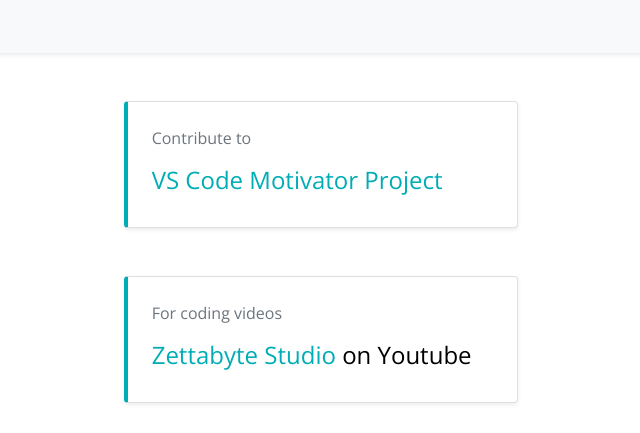
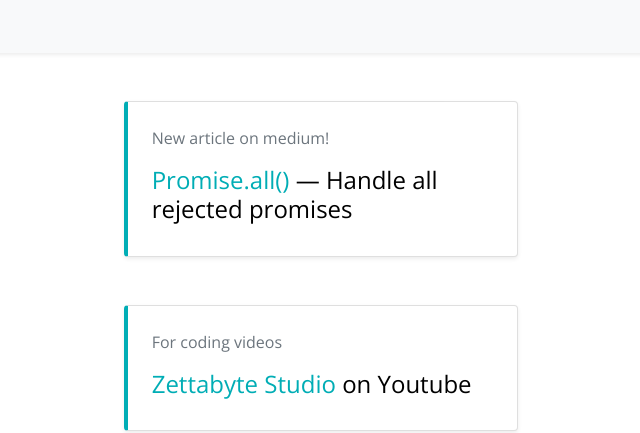
Before and after one commit to pyoganathan99/BWC-Link-Tree, a plain HTML site: page index.html in a window 1280 px wide. Shown: the part 275-708 px from the top of the page, without its empty margins (319-959 px from the left). Drawn offline with nearby package versions, Linux system fonts and the light colour scheme.

Commit message:
add medium article link

```diff
--- a/index.html
+++ b/index.html
@@ -30,11 +30,11 @@
         </article>
         <article class="px-5 pt-5 row no-gutters">
             <div class="col col-sm-12 col-md-6 offset-md-3 col-lg-4 offset-md-4">
-                <a href="https://github.com/pyoganathan99/VS-Code-Motivator"
+                <a href="https://yoganathan.medium.com/promise-all-handle-all-rejected-promises-99cb9e9d0fc8"
                     class="card-link card w-100 shadow-sm p-4 text-black" style="text-decoration: none;">
-                    <span class="text-secondary">Contribute to</span>
+                    <span class="text-secondary">New article on medium!</span>
                     <div class="mt-3">
-                        <h4><span class="text-primary">VS Code Motivator Project</h4>
+                        <h4><span class="text-primary">Promise.all()</span> — Handle all rejected promises</h4>
                     </div>
                 </a>
             </div>
```
